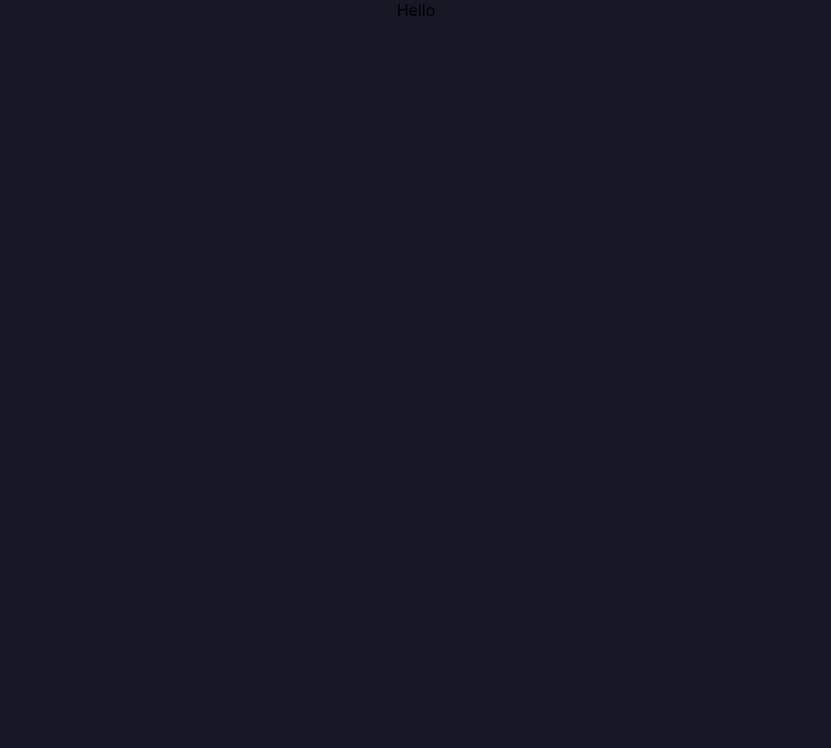
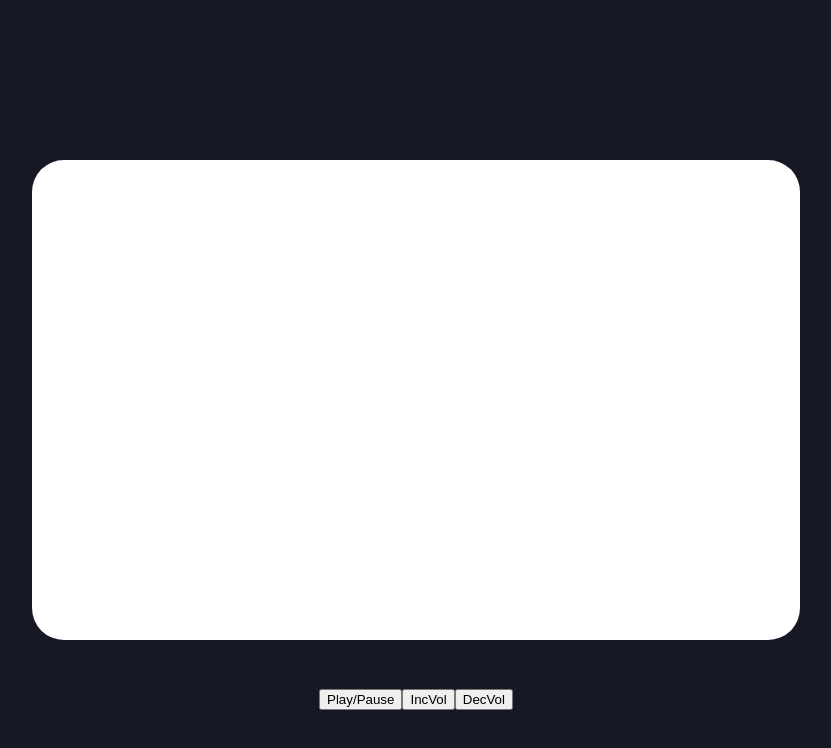
Before and after one commit to ethantorone/Jesture, a React (Create React App) app in the folder jesture-frontend/: page / in a window 1280 px wide. Shown: the top 748 px of the page, without its empty margins (224-1055 px from the left). Built offline with nearby package versions, Linux system fonts and the light colour scheme.

Commit message:
audio player valid

```diff
--- a/jesture-frontend/package.json
+++ b/jesture-frontend/package.json
@@ -8,6 +8,7 @@
     "@testing-library/user-event": "^13.5.0",
     "react": "^18.2.0",
     "react-dom": "^18.2.0",
+    "react-player": "^2.11.0",
     "react-router-dom": "^6.8.0",
     "react-scripts": "5.0.1",
     "react-webcam": "^7.0.1",
--- a/jesture-frontend/src/App.css
+++ b/jesture-frontend/src/App.css
@@ -1,3 +1,5 @@
 .App {
   text-align: center;
+  display: flex;
+  justify-content: center;
 }
--- a/jesture-frontend/src/Components/RoomSim.js
+++ b/jesture-frontend/src/Components/RoomSim.js
@@ -1,8 +1,40 @@
+import roomSimStyles from './RoomSim.modules.css'
+import ReactPlayer from 'react-player/youtube'
+import { useState } from 'react';
 
 function RoomSim(props) {
+    const [playing, setPlaying] = useState(false)
+    const [volume, setVolume] = useState(1)
+    const [url, setUrl] = useState('https://youtu.be/Km71Rr9K-Bw')
+
+    const togglePlay = (e) => {
+        setPlaying(!playing)
+    }
+
+    const increaseVolume = () => {
+        setVolume(volume + 0.1 > 1 ? 1 : volume + 0.1)
+    }
+
+    const decreaseVolume = () => {
+        setVolume(volume - 0.1 < 0 ? 0 : volume - 0.1)
+    }
+
     return (
         <div className="RoomSim">
-            Hello
+            <div className="Room">
+                <div className='Hidden'>
+                    <ReactPlayer
+                        url={url}
+                        playing={playing}
+                        volume={volume}
+                        controls={true}
+                    ></ReactPlayer>
+                </div>
+
+            </div>
+            <button onClick={togglePlay}>Play/Pause</button>
+            <button onClick={increaseVolume}>IncVol</button>
+            <button onClick={decreaseVolume}>DecVol</button>
         </div>
     )
 }
--- /dev/null
+++ b/jesture-frontend/src/Components/RoomSim.modules.css
@@ -0,0 +1,14 @@
+.Room {
+    max-width: 80vw;
+    min-width: 60vw;
+    max-height: 80vh;
+    min-height: 60vh;
+    margin-top: 10rem;
+    margin-bottom: 3rem;
+    border-radius: 2rem;
+    background-color: white;
+}
+
+.Hidden {
+    visibility: hidden;
+}
```
Also changed, not shown: 1 other file (tests, documents, lock files or other folders).
